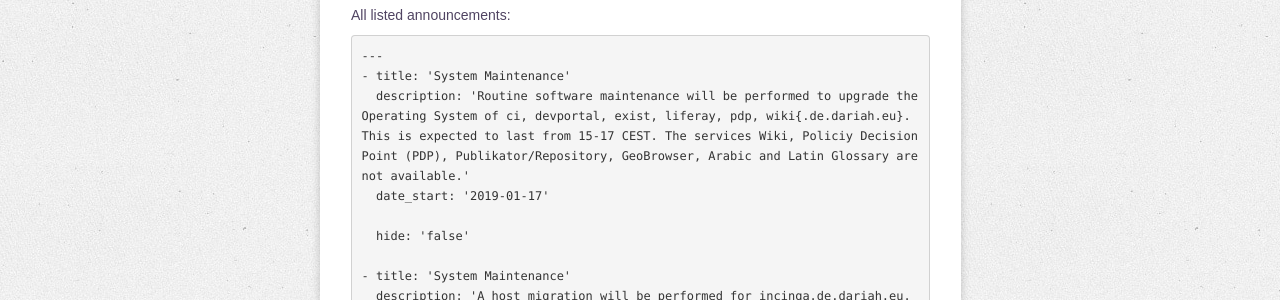
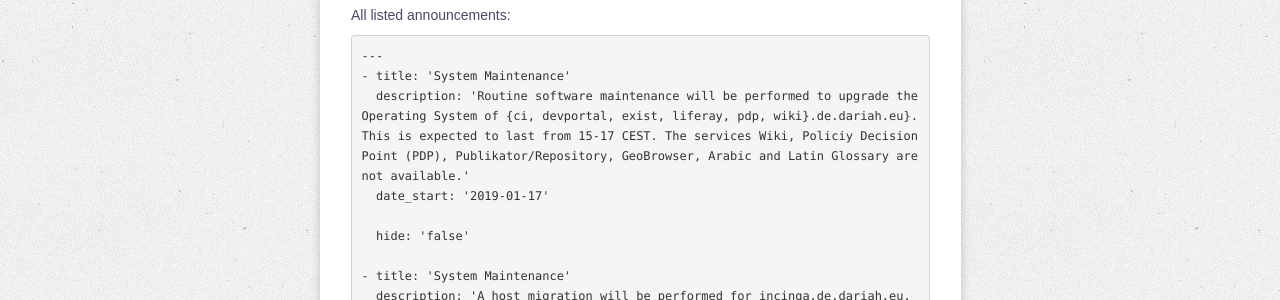
Before and after one commit to DARIAH-DE/status, a Jekyll site: the page built from currentdata.md, in a window 1280 px wide and 900 px high, scrolled down 1718 px. Shown: the part 151-451 px from the top of the window. Built offline with Jekyll 4.4.1, drawn with Linux system fonts in a browser that asks for light colours; our own code applies the rules of GitHub Pages for plain Markdown files.

Commit message:
Wartung 17.01.

```diff
--- a/_data/announcements.yaml
+++ b/_data/announcements.yaml
@@ -3,7 +3,7 @@
   date_start: '2019-01-17'
   date_end:
   hide: false
-  description: 'Routine software maintenance will be performed to upgrade the Operating System of ci, devportal, exist, liferay, pdp, wiki{.de.dariah.eu}. This is expected to last from 15-17 CEST. The services Wiki, Policiy Decision Point (PDP), Publikator/Repository, GeoBrowser, Arabic and Latin Glossary are not available.'
+  description: 'Routine software maintenance will be performed to upgrade the Operating System of {ci, devportal, exist, liferay, pdp, wiki}.de.dariah.eu}. This is expected to last from 15-17 CEST. The services Wiki, Policiy Decision Point (PDP), Publikator/Repository, GeoBrowser, Arabic and Latin Glossary are not available.'
 - title: 'System Maintenance'
   date_start: '2018-07-12'
   date_end: '2018-07-03'
```
